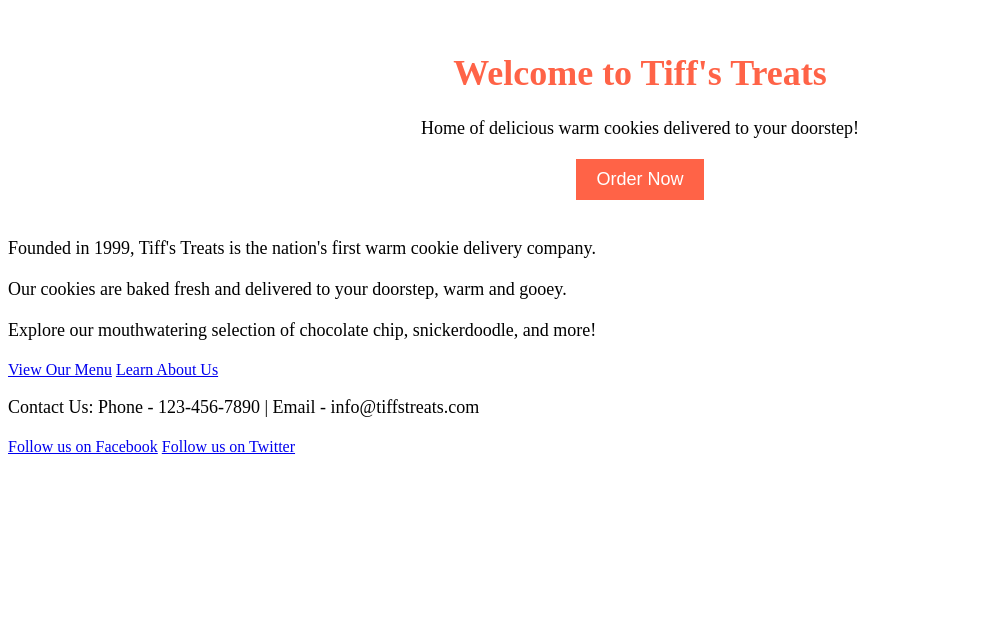
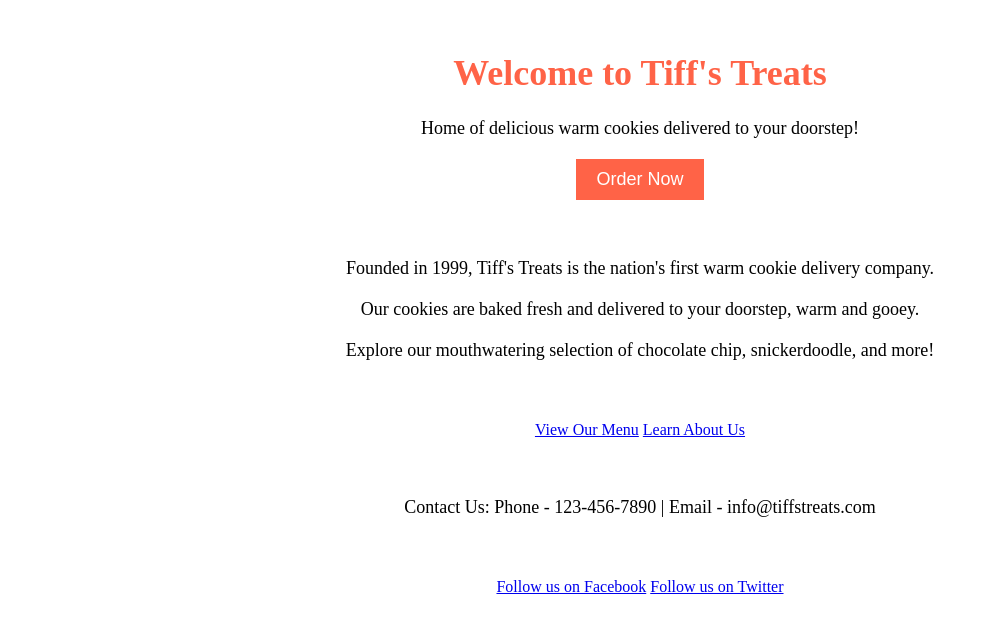
Before and after one commit to csce-315-331-2023c/project-3-903_03, a SvelteKit app: page / in a window 1280 px wide. Shown: the top 630 px of the page, without its empty margins (0-988 px from the left). Built offline with nearby package versions, Linux system fonts and the light colour scheme.

Commit message:
centered things

```diff
--- a/src/routes/+page.svelte
+++ b/src/routes/+page.svelte
@@ -2,6 +2,22 @@
 <style>
   /* Add your CSS styles here */
   .container {
+    text-align: center;
+    padding: 20px;
+  }
+  .extra-text {
+    text-align: center;
+    padding: 20px;
+  }
+  .navbar {
+    text-align: center;
+    padding: 20px;
+  }
+  .contact {
+    text-align: center;
+    padding: 20px;
+  }
+  .socials {
     text-align: center;
     padding: 20px;
   }
@@ -32,13 +48,13 @@
   <button class="order-button">Order Now</button>
 </div>
 
-<div class="extra text">
+<div class="extra-text">
   <p>Founded in 1999, Tiff's Treats is the nation's first warm cookie delivery company.</p>
   <p>Our cookies are baked fresh and delivered to your doorstep, warm and gooey.</p>
   <p>Explore our mouthwatering selection of chocolate chip, snickerdoodle, and more!</p>
 </div>
 
-<div class="nav bar">
+<div class="navbar">
   <a href="/menu">View Our Menu</a>
   <a href="/about">Learn About Us</a>
 </div>
```
